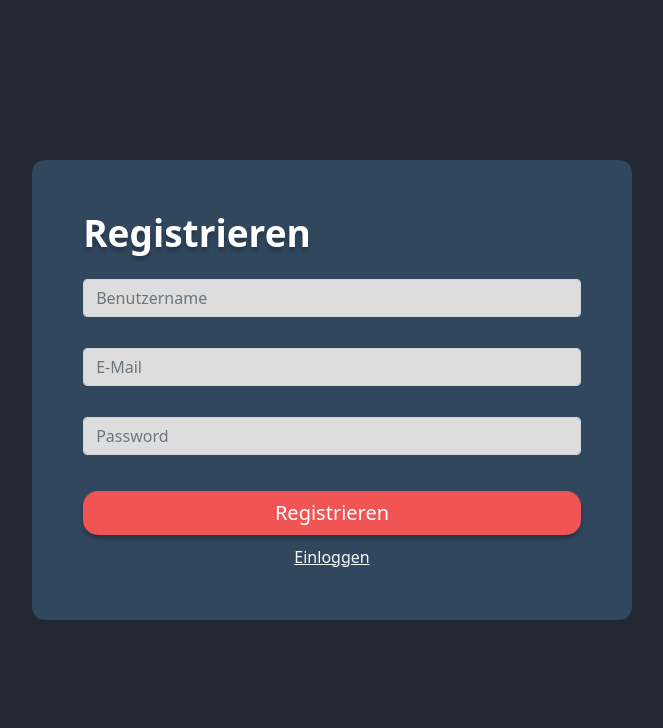
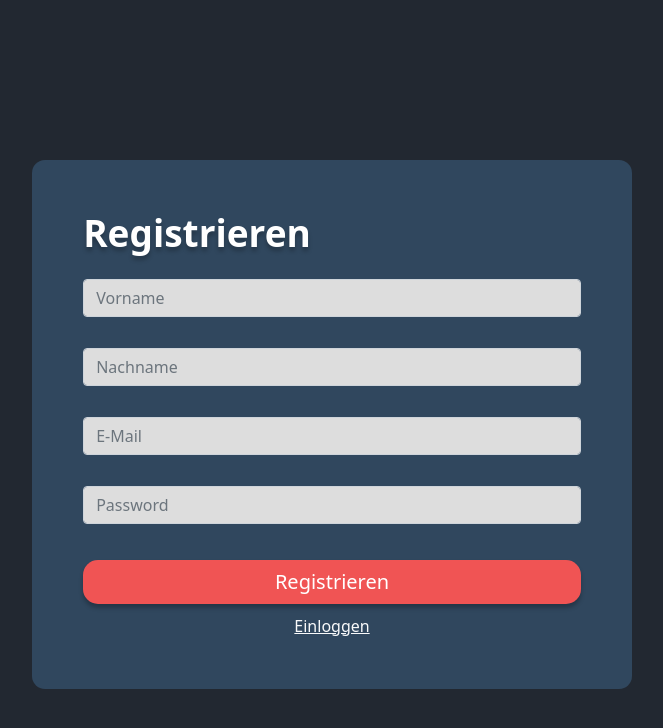
Before and after one commit to meilinger7/E-BankingApp_Xia-Meilinger, a PHP site: page /signup.php in a window 1280 px wide. Shown: the top 728 px of the page, without its empty margins (308-971 px from the left). Run offline with PHP 8.4, Linux system fonts and the light colour scheme.

Commit message:
Lastname Firstname

```diff
--- a/src/database.php
+++ b/src/database.php
@@ -49,11 +49,11 @@ function isEmailSet($email, $db){
     return $count;
 }
 
-function insertRegister($username, $email, $password, $db){
+function insertRegister($firstname, $lastname, $email, $password, $db){
     $iban = generateIban($db);
     $bic = generateBic($db);
-    $stmt = $db->prepare("INSERT INTO kunde (id, username, email, passwort, iban, bic) VALUES ('', ? , ?, ?, ?, ?)");
-    $stmt->bind_param("sssss", $username, $email, $password, $iban, $bic);
+    $stmt = $db->prepare("INSERT INTO kunde (id, vorname, nachname, email, passwort, iban, bic) VALUES ('', ? , ?, ?, ?, ?, ?)");
+    $stmt->bind_param("ssssss", $firstname, $lastname, $email, $password, $iban, $bic);
     $stmt->execute();
 }
 
--- a/src/func.php
+++ b/src/func.php
@@ -24,11 +24,11 @@ $errors = [];
         }
     }
 
-    function validateUsername($username){
+    function validateFirstname($firstname){
         global $errors;
 
-        if(!isset($username) || strlen($username) < 5 || strlen($username) > 20){
-            $errors['username'] = "Benutzername ungültig";
+        if(!isset($firstname) || strlen($firstname) < 1 || strlen($firstname) > 20){
+            $errors['firstname'] = "Vorname ungültig";
             return false;
         }
         else{
@@ -36,9 +36,21 @@ $errors = [];
         }
     }
 
-    function validate($username ,$email, $password)
+    function validateLastname($lastname){
+        global $errors;
+
+        if(!isset($lastname) || strlen($lastname) < 1 || strlen($lastname) > 20){
+            $errors['lastname'] = "Nachname ungültig";
+            return false;
+        }
+        else{
+            return true;
+        }
+    }
+
+    function validate($firstname , $lastname ,$email, $password)
 {
-    return validateEmail($email) & validatePassword($password) & validateUsername($username);
+    return validateEmail($email) & validatePassword($password) & validateFirstname($firstname) & validateLastname($lastname);
 }
 
 
--- a/src/signup.php
+++ b/src/signup.php
@@ -24,7 +24,8 @@ require_once "database.php";
     <?php
     $email = isset($_POST['email']) ? $_POST['email'] : "";
     $password = isset($_POST['kw']) ? $_POST['kw'] : "";
-    $username = isset($_POST['username']) ? $_POST['username'] : "";
+    $firstname = isset($_POST['firstname']) ? $_POST['firstname'] : "";
+    $lastname = isset($_POST['lastname']) ? $_POST['lastname'] : "";
     ?>
 
     <div id="formStyle" class="container">
@@ -32,10 +33,10 @@ require_once "database.php";
             <h2>Registrieren</h2>
             <?php
                 if(isset($_POST['signin'])){
-                    if (validate($username ,$email, $password)) {
+                    if (validate($firstname, $lastname ,$email, $password)) {
                         if(isEmailSet($email, $db) == 0){
-                            if(isset($_POST['email']) && isset($_POST['kw']) && isset($_POST['username'])){
-                                insertRegister($username, $email, $password, $db);
+                            if(isset($_POST['email']) && isset($_POST['kw']) && isset($_POST['firstname']) && isset($_POST['lastname'])){
+                                insertRegister($firstname , $lastname, $email, $password, $db);
                                 echo "<div class='alert alert-success'>Erfolgreich Registriert!</div>";
                             }
                         } else {
@@ -53,7 +54,10 @@ require_once "database.php";
             ?>
             <form action="signup.php" method="post">
                 <div class="input-group mb-3">
-                    <input type="text" name="username" class="form-control <?= isset($errors['username']) ? 'is-invalid' : '' ?>" placeholder="Benutzername" aria-label="Sizing example input" aria-describedby="inputGroup-sizing-default" minlength="1" maxlength="20" required="required">
+                    <input type="text" name="firstname" class="form-control <?= isset($errors['firstname']) ? 'is-invalid' : '' ?>" placeholder="Vorname" aria-label="Sizing example input" aria-describedby="inputGroup-sizing-default" minlength="1" maxlength="20" required="required">
+                </div>
+                <div class="input-group mb-3">
+                    <input type="text" name="lastname" class="form-control <?= isset($errors['lastname']) ? 'is-invalid' : '' ?>" placeholder="Nachname" aria-label="Sizing example input" aria-describedby="inputGroup-sizing-default" minlength="1" maxlength="20" required="required">
                 </div>
                 <div class="input-group mb-3">
                     <input type="email" name="email" class="form-control <?= isset($errors['email']) ? 'is-invalid' : '' ?>" placeholder="E-Mail" aria-label="Sizing example input" aria-describedby="inputGroup-sizing-default" required="required">
```
